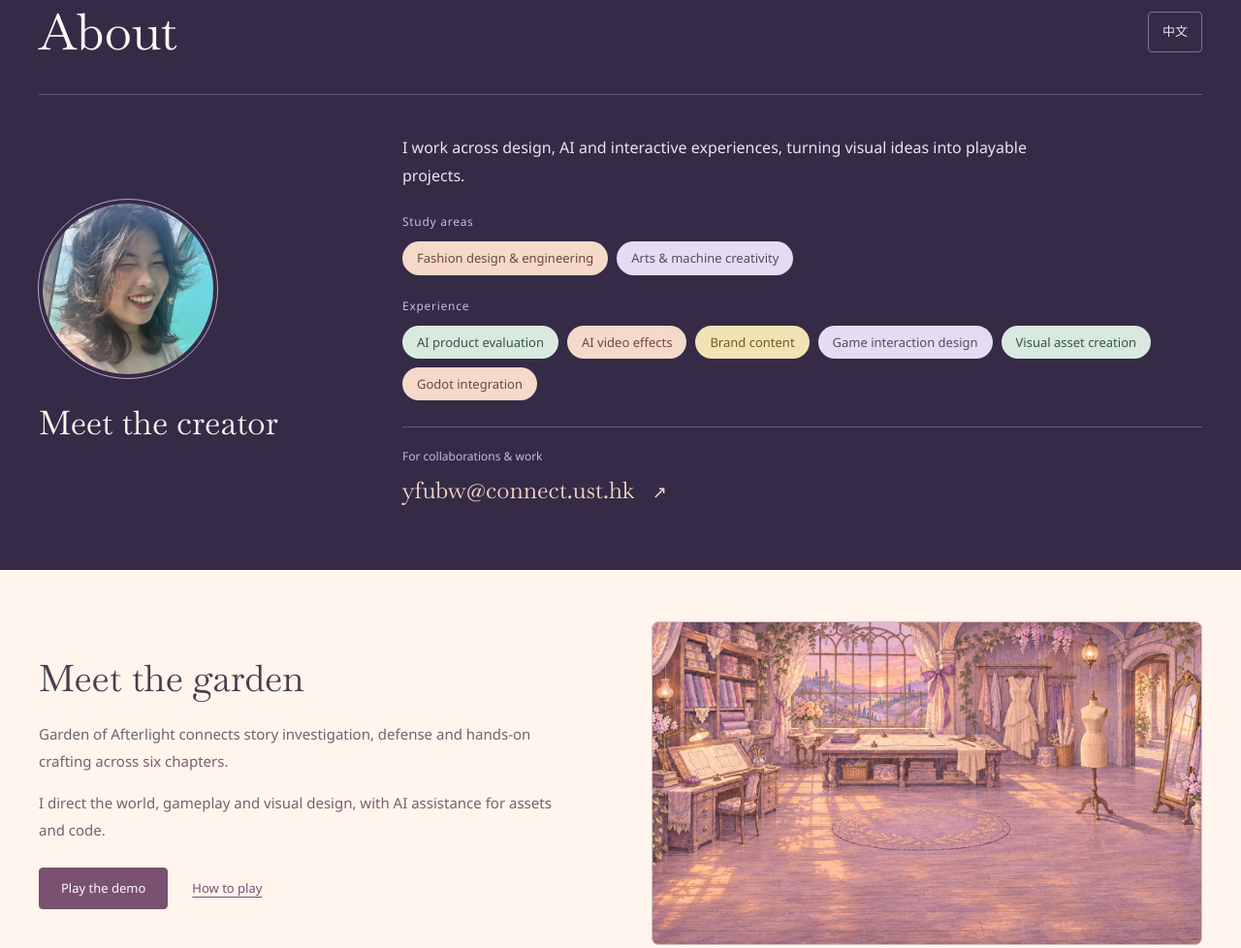
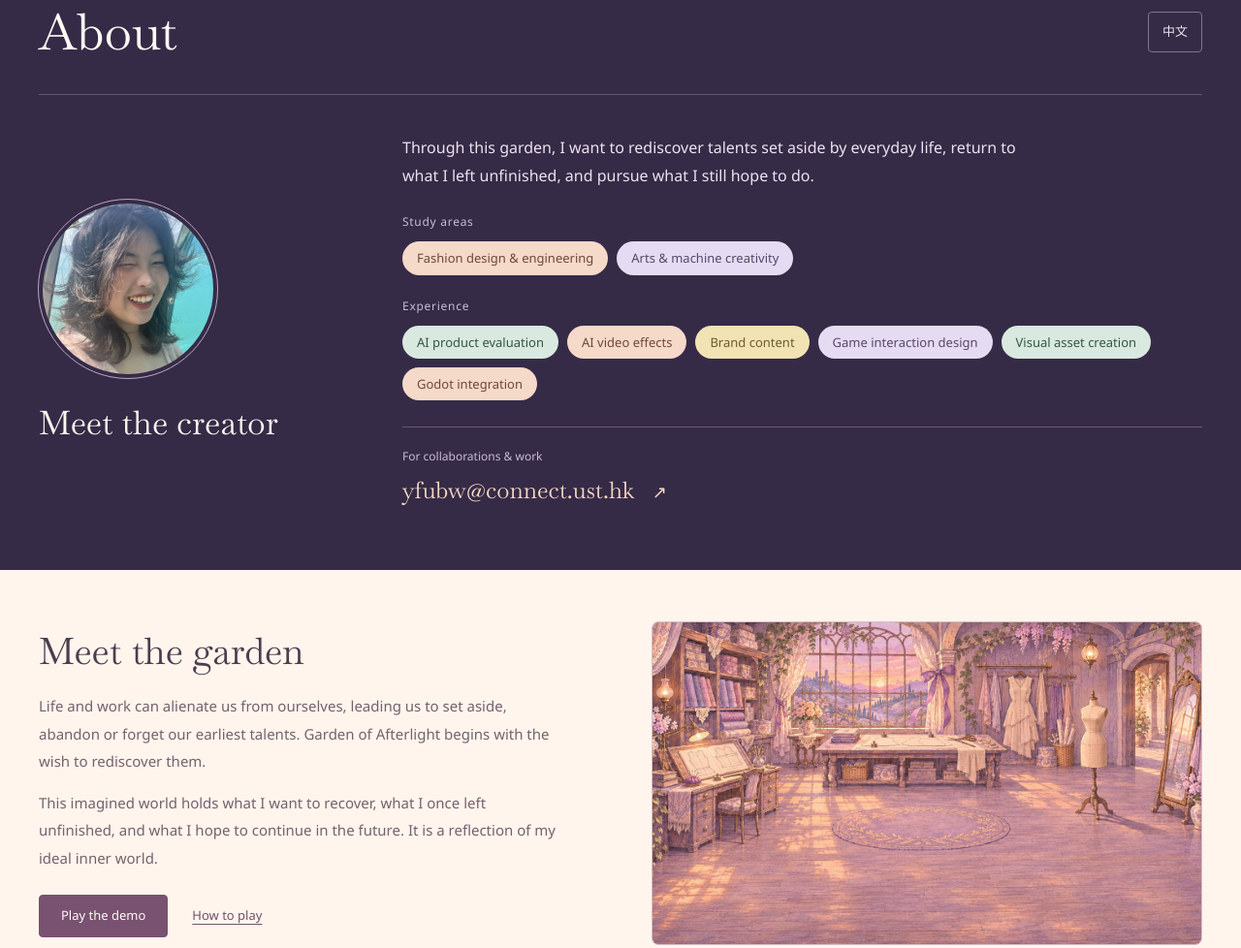
Before and after one commit to yt-f2002/garden-of-afterlight, a plain HTML site: page site/about.html in a window 1280 px wide. Shown: the part 124-1102 px from the top of the page at 97% size. Drawn offline with Linux system fonts and the light colour scheme.

Commit message:
docs: center About on the creator's original intent

```diff
--- a/site/about.html
+++ b/site/about.html
@@ -21,7 +21,7 @@
         <div class="creator-section">
           <div class="creator-profile"><img class="creator-avatar" src="assets/creator-portrait.webp" alt="Creator portrait" width="184" height="184"><h2 id="creator-title">Meet the creator</h2></div>
           <div class="creator-copy">
-            <p class="creator-summary" data-copy="bio">I work across design, AI and interactive experiences, turning visual ideas into playable projects.</p>
+            <p class="creator-summary" data-copy="bio">Through this garden, I want to rediscover talents set aside by everyday life, return to what I left unfinished, and pursue what I still hope to do.</p>
             <div class="tag-group"><h3 data-copy="study">Study areas</h3><ul class="profile-tags"><li class="tag-peach" data-copy="fashion">Fashion design &amp; engineering</li><li class="tag-lavender" data-copy="creative">Arts &amp; machine creativity</li></ul></div>
             <div class="tag-group"><h3 data-copy="experience">Experience</h3><ul class="profile-tags"><li class="tag-mint" data-copy="evaluation">AI product evaluation</li><li class="tag-peach" data-copy="effects">AI video effects</li><li class="tag-gold" data-copy="brand">Brand content</li><li class="tag-lavender" data-copy="interaction">Game interaction design</li><li class="tag-mint" data-copy="visuals">Visual asset creation</li><li class="tag-peach" data-copy="godot">Godot integration</li></ul></div>
             <div class="contact"><span data-copy="contact">For collaborations &amp; work</span><a href="mailto:yfubw@connect.ust.hk">yfubw@connect.ust.hk <span aria-hidden="true">↗</span></a></div>
@@ -31,7 +31,7 @@
     </section>
     <section class="garden-band" aria-labelledby="garden-title">
       <div class="about-wrap">
-        <div class="garden-intro"><div><h2 id="garden-title">Meet the garden</h2><p data-copy="garden">Garden of Afterlight connects story investigation, defense and hands-on crafting across six chapters.</p><p data-copy="role">I direct the world, gameplay and visual design, with AI assistance for assets and code.</p><div class="garden-links"><a class="garden-play" href="demo/" data-copy="play">Play the demo</a><a href="./#controls" data-copy="guide">How to play</a></div></div><figure class="garden-art"><img src="assets/guide/atelier.webp" alt="The game's dressmaking workshop" width="1440" height="810" loading="lazy"></figure></div>
+        <div class="garden-intro"><div><h2 id="garden-title">Meet the garden</h2><p data-copy="garden">Life and work can alienate us from ourselves, leading us to set aside, abandon or forget our earliest talents. Garden of Afterlight begins with the wish to rediscover them.</p><p data-copy="role">This imagined world holds what I want to recover, what I once left unfinished, and what I hope to continue in the future. It is a reflection of my ideal inner world.</p><div class="garden-links"><a class="garden-play" href="demo/" data-copy="play">Play the demo</a><a href="./#controls" data-copy="guide">How to play</a></div></div><figure class="garden-art"><img src="assets/guide/atelier.webp" alt="The game's dressmaking workshop" width="1440" height="810" loading="lazy"></figure></div>
         <section class="workflow-section" aria-labelledby="workflow-title">
           <div class="workflow-intro"><h3 id="workflow-title" data-copy="workflowTitle">Production process</h3><p data-copy="workflowIntro">Select a stage to see the decisions, tools and output.</p></div>
           <div id="workflow-steps" class="workflow-steps" role="tablist" aria-label="Production stages"></div>
--- a/site/assets/about.js
+++ b/site/assets/about.js
@@ -3,12 +3,12 @@
   const pair=(zh,en)=>({zh,en});
   const copy={
     skip:pair('跳到正文','Skip to content'),guide:pair('玩法指南','How to play'),play:pair('进入游戏','Play the demo'),
-    bio:pair('从设计、AI 到交互体验，把视觉想法做成可以游玩的作品。','I work across design, AI and interactive experiences, turning visual ideas into playable projects.'),
+    bio:pair('我想通过这座庭院，找回被生活搁置的天赋，继续那些曾经未完成、未来仍想做的事。','Through this garden, I want to rediscover talents set aside by everyday life, return to what I left unfinished, and pursue what I still hope to do.'),
     study:pair('学习方向','Study areas'),fashion:pair('服装设计与工程','Fashion design & engineering'),creative:pair('艺术与机器创造','Arts & machine creativity'),
     experience:pair('做过的事','Experience'),evaluation:pair('AI 产品评测','AI product evaluation'),effects:pair('AI 视频特效','AI video effects'),brand:pair('品牌内容','Brand content'),interaction:pair('游戏交互设计','Game interaction design'),visuals:pair('视觉素材制作','Visual asset creation'),godot:pair('Godot 整合','Godot integration'),
     contact:pair('合作 / 工作联系','For collaborations & work'),
-    garden:pair('《遗光之庭》将剧情调查、守线与工坊制作连在一起，共有六章。','Garden of Afterlight connects story investigation, defense and hands-on crafting across six chapters.'),
-    role:pair('我负责世界观、玩法和视觉方向，使用 AI 辅助素材与代码制作。','I direct the world, gameplay and visual design, with AI assistance for assets and code.'),
+    garden:pair('生活与工作可能让人被异化，逐渐放下、丢弃，甚至遗忘自己最初的天赋。《遗光之庭》从找回这些天赋的愿望出发。','Life and work can alienate us from ourselves, leading us to set aside, abandon or forget our earliest talents. Garden of Afterlight begins with the wish to rediscover them.'),
+    role:pair('这座虚拟幻想世界，承载着我想找回的、曾经未完成的，以及未来想继续的事，也是我理想精神世界的缩影。','This imagined world holds what I want to recover, what I once left unfinished, and what I hope to continue in the future. It is a reflection of my ideal inner world.'),
     workflowTitle:pair('制作流程','Production process'),workflowIntro:pair('点击阶段，查看创作分工、工具与产出。','Select a stage to see the decisions, tools and output.'),
     iterate:pair('试玩反馈用于下一轮修改。','Playtest feedback informs the next revision.'),
     versions:pair('3D 版目前提供第一人称探索，尚未实现独立的 3D 玩法。','The 3D prototype offers first-person exploration; dedicated 3D gameplay is not yet implemented.'),credits:pair('项目说明与致谢','Project notes & credits')
```
Also changed, not shown: build-info.json (+4 -4 lines).
